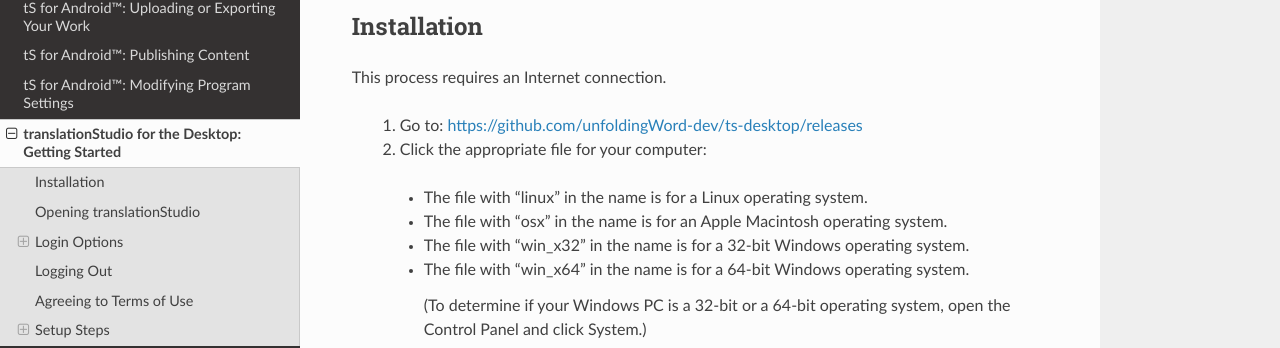
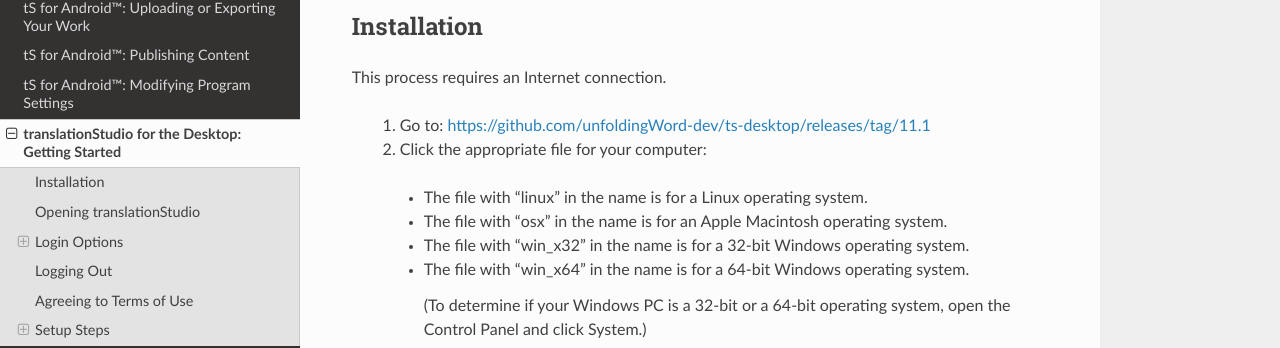
Before and after one commit to unfoldingWord-dev/translationStudio-Info, a Sphinx documentation site: the page built from docs/desktop.rst, in a window 1280 px wide and 900 px high, scrolled down 526 px. Shown: the part 142-490 px from the top of the window. Built offline with Sphinx 7.4.7 and the Read the Docs theme 2.0.0, drawn with Linux system fonts in a browser that asks for light colours; pages that are not in the unit, such as notebooks, are missing from menus; part of the change alters nothing that is shown.

Commit message:
updated link to install program

```diff
--- a/docs/desktop.rst
+++ b/docs/desktop.rst
@@ -20,7 +20,7 @@ Installation
 
 This process requires an Internet connection.
 
-  1. Go to: https://github.com/unfoldingWord-dev/ts-desktop/releases
+  1. Go to: https://github.com/unfoldingWord-dev/ts-desktop/releases/tag/11.1
 
   2. Click the appropriate file for your computer:
 
```
